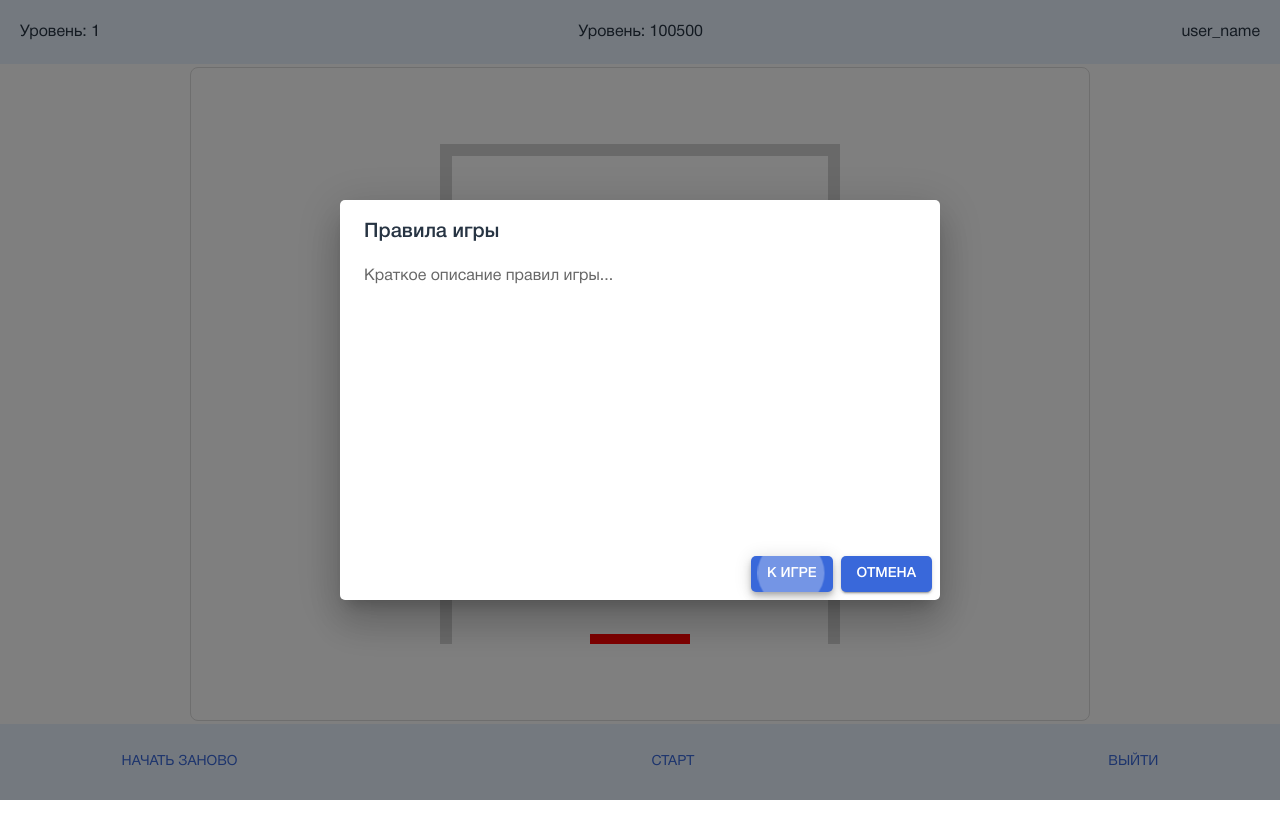
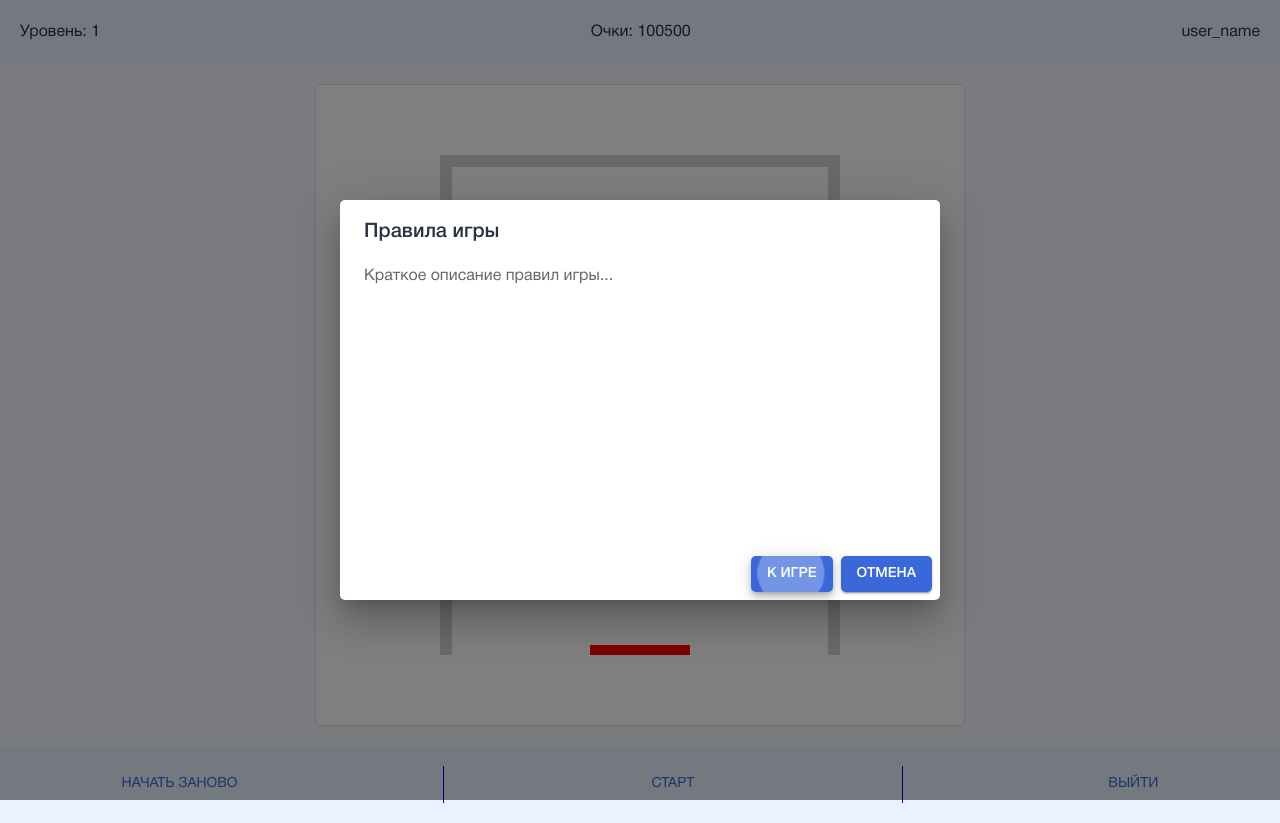
Before and after one commit to ArkanoidTeam/theGame, a React (Vite) app in the folder packages/client/: page /arkanoid in a window 1280 px wide. Before the commit the page ends 800 px from the top, so only its background shows below. Built offline with nearby package versions, Linux system fonts and the light colour scheme.

Commit message:
Переделал страницу с игровым полем

```diff
--- a/packages/client/src/pages/arkanoid/Arkanoid.tsx
+++ b/packages/client/src/pages/arkanoid/Arkanoid.tsx
@@ -2,8 +2,6 @@ import { FC, useEffect, useRef, useState } from 'react'
 import { Button } from '@mui/material'
 import { Game } from '../../utils/arkanoid-logic/game'
 import {
-  Header,
-  Footer,
   FooterButtonsContainer,
   StyledContainer,
   StyledWrapper,
@@ -12,7 +10,7 @@ import {
   VerticalDivider,
 } from './styled'
 import { useNavigate } from 'react-router-dom'
-import { Dialog } from '../../components'
+import { Header, Footer, Dialog, Page, PageContent } from '../../components'
 import { Typography } from '../../components/Typography'
 
 interface LevelProps {
@@ -28,7 +26,7 @@ interface ScoreProps {
 }
 
 const Score: FC<ScoreProps> = ({ scoreValue }) => {
-  return <Typography context={`Уровень: ${scoreValue.toString()}`} />
+  return <Typography context={`Очки: ${scoreValue.toString()}`} />
 }
 
 interface UserNameProps {
@@ -69,19 +67,16 @@ const Arkanoid: FC = () => {
     newGame.init()
   }, [])
   return (
-    <PageContainer>
-      <Header>
+    <Page>
+      <Header isFill={true} justifyContent="space-between">
         <Level levelNumber={initialLevel} />
         <Score scoreValue={initialScore} />
         <UserName userName={userName} />
       </Header>
-      <MainContent>
-        <StyledContainer component="main" maxWidth="md">
-          <canvas width="400" height="500" id="game" ref={canvasRef} />
-          <StyledWrapper />
-        </StyledContainer>
-      </MainContent>
-      <Footer>
+      <PageContent>
+        <canvas width="400" height="500" id="game" ref={canvasRef} />
+      </PageContent>
+      <Footer isFill={true}>
         <FooterButtonsContainer>
           <Button variant="text" className="logout">
             Начать заново
@@ -109,7 +104,7 @@ const Arkanoid: FC = () => {
         title="Правила игры"
         content="Краткое описание правил игры..."
       />
-    </PageContainer>
+    </Page>
   )
 }
 
```
